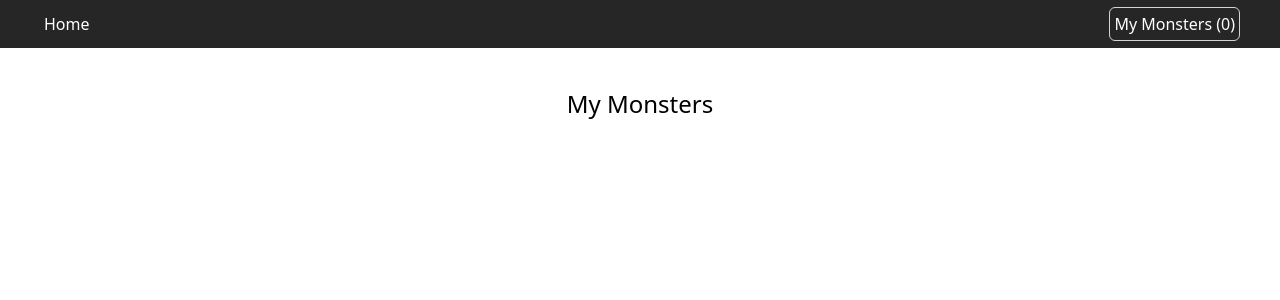
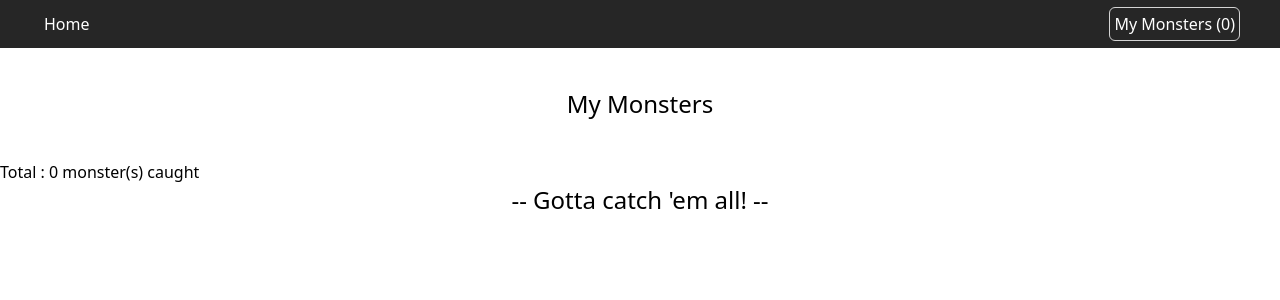
Before and after one commit to JusJira/svelte-pokedex, a SvelteKit app: page /my-monsters in a window 1280 px wide. Shown: the top 300 px of the page. Built offline with nearby package versions, Linux system fonts and the light colour scheme.

Commit message:
style: nice to have features

```diff
--- a/src/routes/+page.svelte
+++ b/src/routes/+page.svelte
@@ -83,6 +83,6 @@
 		@apply bg-neutral-800 text-white !important;
 	}
 	.generation-button {
-		@apply m-[10px] px-[10px] py-[5px] bg-[#f9f9f9] text-[#333] border-[1px] border-black hover:bg-[#eee];
+		@apply m-[10px] px-[10px] py-[5px] bg-[#f9f9f9] text-[#333] border-[1px] border-black hover:bg-[#eee] rounded-md;
 	}
 </style>
--- a/src/routes/my-monsters/+page.svelte
+++ b/src/routes/my-monsters/+page.svelte
@@ -5,8 +5,13 @@
 
 <h2 class="text-center text-2xl m-10">My Monsters</h2>
 
+<p>Total : {$caughtMonsters.length} monster(s) caught</p>
 <div class="flex flex-row flex-wrap justify-start">
+
     {#each $caughtMonsters as monster,index}
         <Monster {monster} {index} isCaught/>
     {/each}
 </div>
+{#if $caughtMonsters.length === 0}
+        <p class="text-center text-2xl">-- Gotta catch 'em all! --</p>
+    {/if}
```
